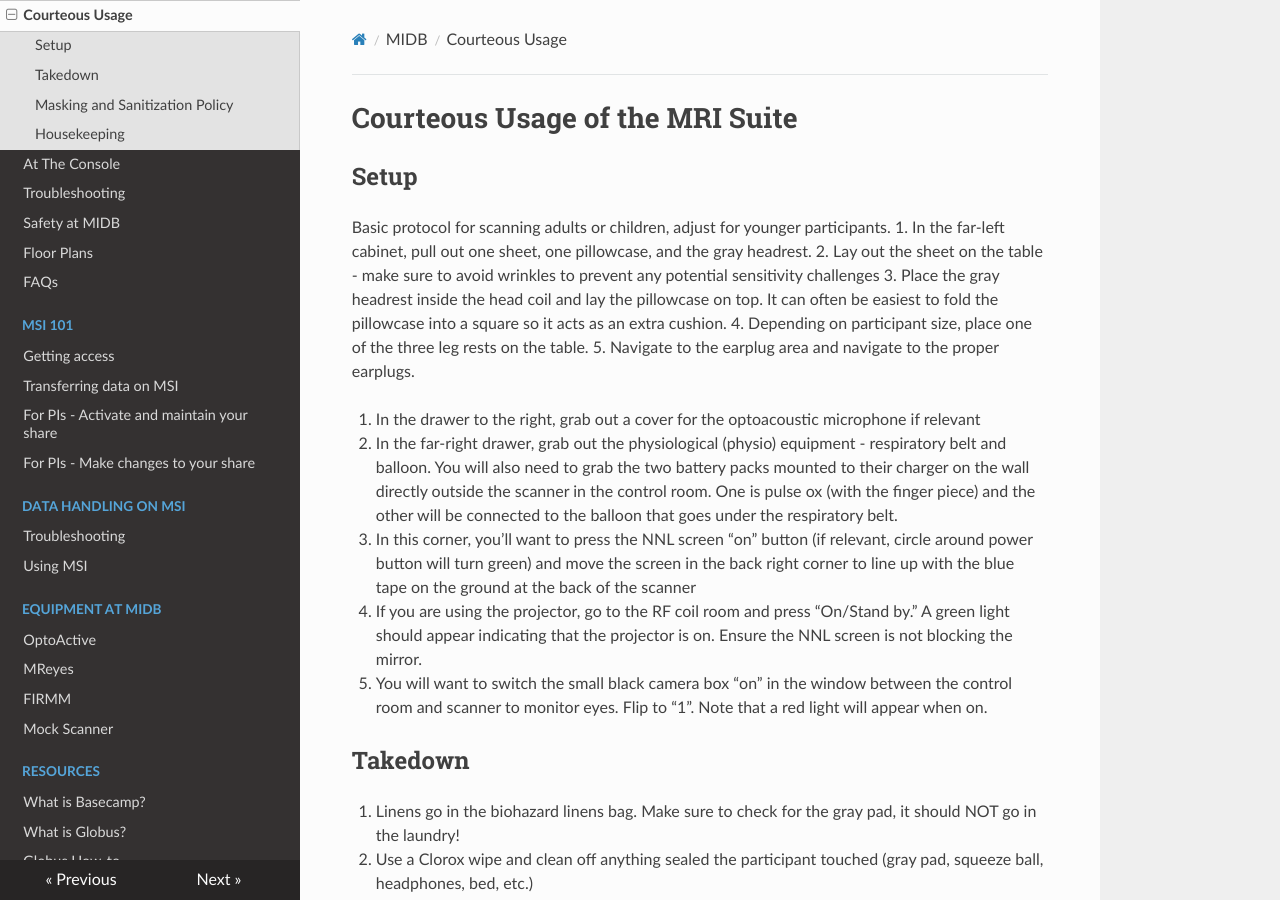
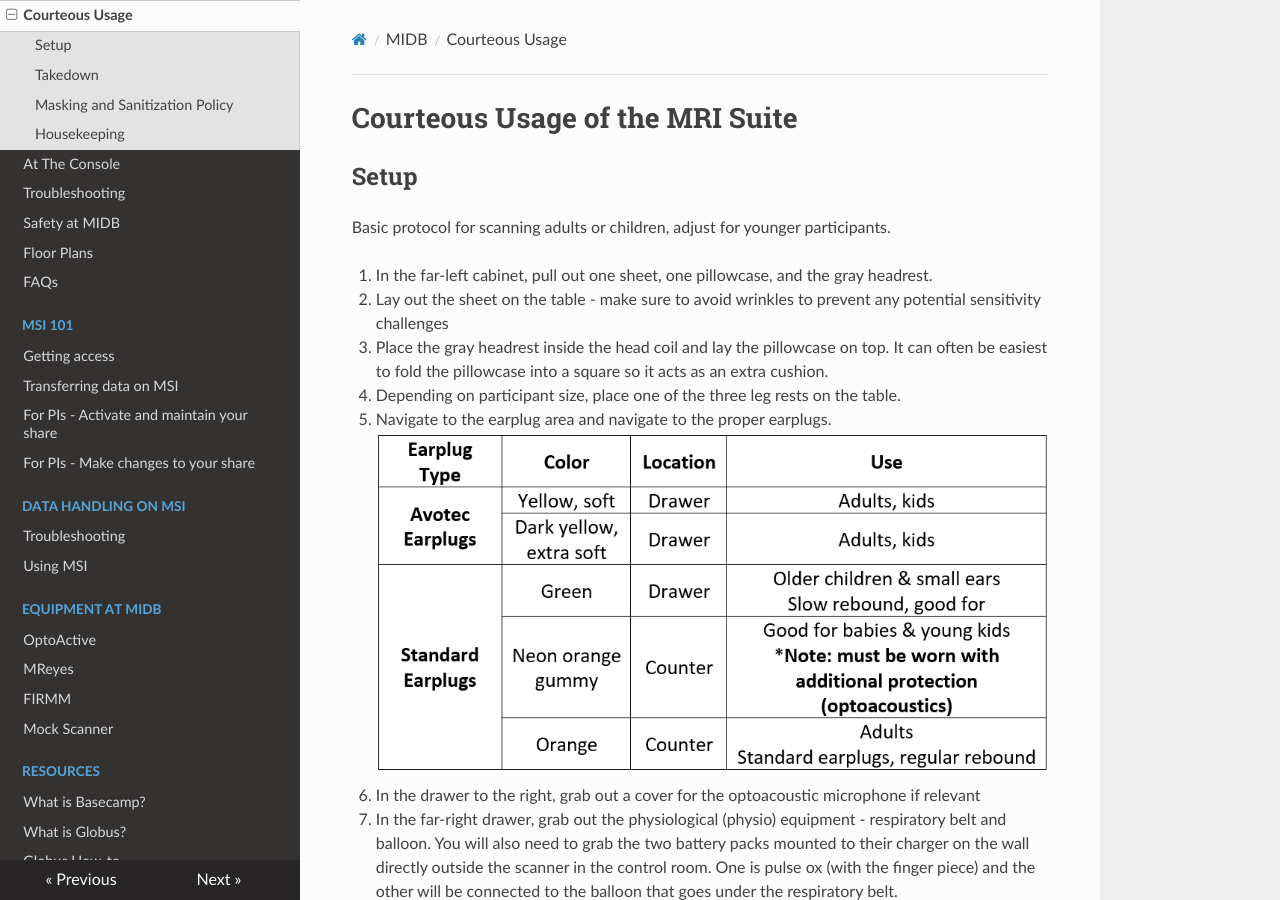
Before and after one commit to MIDB-Neuroimaging/neurohub_rtd, an MkDocs documentation site: the page built from docs/midb/use.md, in a window 1280 px wide and 900 px high. Built offline with MkDocs 1.6.1, drawn with Linux system fonts in a browser that asks for light colours; nearby versions of some CDN libraries.

Commit message:
formatting

```diff
--- a/docs/midb/use.md
+++ b/docs/midb/use.md
@@ -2,12 +2,15 @@
 
 ## Setup
 Basic protocol for scanning adults or children, adjust for younger participants.
+
 1. In the far-left cabinet, pull out one sheet, one pillowcase, and the gray headrest.
 2. Lay out the sheet on the table - make sure to avoid wrinkles to prevent any potential sensitivity challenges
 3. Place the gray headrest inside the head coil and lay the pillowcase on top. It can often be easiest to fold the pillowcase into a square so it acts as an extra cushion.
 4. Depending on participant size, place one of the three leg rests on the table.
 5. Navigate to the earplug area and navigate to the proper earplugs.
-
+    <figure markdown="span" align='center'>
+        ![](../images/table.png)
+    </figure>
 6. In the drawer to the right, grab out a cover for the optoacoustic microphone if relevant
 7. In the far-right drawer, grab out the physiological (physio) equipment - respiratory belt and balloon. You will also need to grab the two battery packs mounted to their charger on the wall directly outside the scanner in the control room. One is pulse ox (with the finger piece) and the other will be connected to the balloon that goes under the respiratory belt.
 8. In this corner, you’ll want to press the NNL screen “on” button (if relevant, circle around power button will turn green) and move the screen in the back right corner to line up with the blue tape on the ground at the back of the scanner
@@ -22,9 +25,6 @@ Basic protocol for scanning adults or children, adjust for younger participants.
 4. Return leg rest to cabinet
     - Black leg rests return to cabinet, gray leg rest can lean against the cabinet next to the biohazard linens bag
 5. Discard earplugs (for avotec, make sure white connector attached to avotec tubes is not discarded) and microphone cover (optoacoustics)
-    <figure markdown="span" align='center'>
-        ![](../images/table.png)
-    </figure>
 6. Turn off NNL screen, eye camera, and/or projector
 7. Return NNL screen to back right corner of the room
 8. Return table to home position
```
